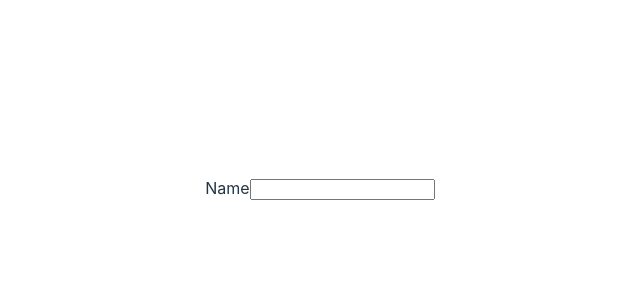
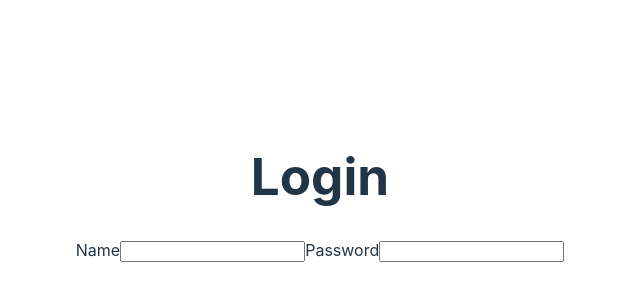
Before and after one commit to RamAvni/Ugat-Banana, a React (Vite) app in the folder Ugat-Banana/: page / in a window 1280 px wide. Shown: the part 212-512 px from the top of the page, without its empty margins (320-960 px from the left). Built offline with nearby package versions, Linux system fonts and the light colour scheme.

Commit message:
login for kofi

```diff
--- a/Ugat-Banana/src/App.jsx
+++ b/Ugat-Banana/src/App.jsx
@@ -2,13 +2,17 @@ import { useState } from "react";
 import "./App.css";
 import Login from "./components/Login";
 import Game from "./components/Game";
+import SignUp from "./components/SignUp";
 
 function App() {
     const [screen, setScreen] = useState("login");
 
     if (screen === "login") {
         return <Login setScreen={setScreen} />;
-    } else if (screen === "game") {
+    } else if (screen === 'sign up') {
+      return <SignUp setScreen={setScreen} />;
+    }
+     else if (screen === "game") {
         return <Game setScreen={setScreen} />;
     }
 }
--- a/Ugat-Banana/src/components/Login.jsx
+++ b/Ugat-Banana/src/components/Login.jsx
@@ -1,8 +1,11 @@
 export default function Login(props) {
     return (
         <>
+            <h1>Login</h1>
             <label htmlFor="name">Name</label>
             <input type="text" name="name" />
+            <label htmlFor="password">Password</label>
+            <input type="password" name="password" />
         </>
     )
 }
--- /dev/null
+++ b/Ugat-Banana/src/components/SignUp.jsx
@@ -0,0 +1,16 @@
+export default function SignUp(props) {
+
+
+    return (
+        <>
+            <h1>Sign Up</h1>
+            <form>
+                <label htmlFor="name">Name</label>
+                <input type="text" name="name" />
+                <label htmlFor="password">Password</label>
+                <input type="password" name="password" />
+                <button>Sign Up!</button>
+            </form>
+        </>
+    )
+}
```
